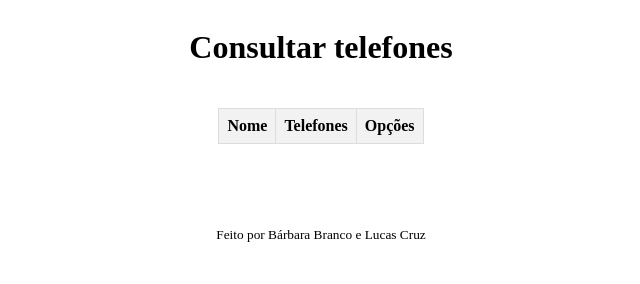
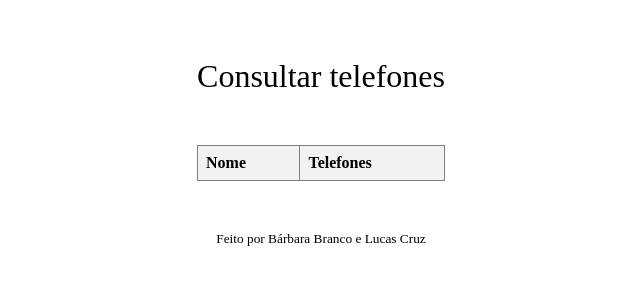
Before and after one commit to lunicarus/phonebook-app, a website: page read.html in a window 1280 px wide. Shown: the whole page, without its empty margins (319-959 px from the left). Drawn offline with Linux system fonts and the light colour scheme; no server answers.

Commit message:
style: add style to html

```diff
--- a/read.html
+++ b/read.html
@@ -6,9 +6,10 @@
     <link rel="stylesheet" href="styles.css">
     <title>Consultar telefones</title>
 </head>
+<div class="container">
 <body>
 <header>
-    <h1>Consultar telefones</h1>
+    <p class= "titulo">Consultar telefones</p>
 </header>
 <main>
     <table id="contactsTable">
@@ -16,7 +17,7 @@
         <tr>
             <th>Nome</th>
             <th>Telefones</th>
-            <th>Opções</th>
+            <th class="oculto">Opções</th>
         </tr>
         </thead>
         <tbody>
@@ -75,4 +76,5 @@
     });
 </script>
 </body>
+</div>
 </html>
--- a/styles.css
+++ b/styles.css
@@ -64,6 +64,10 @@ form{
     margin: 10px;
 }
 
+.oculto{
+    display: none;
+}
+
 .add{
     margin: 10px;
     border-radius: 50%;
@@ -88,7 +92,7 @@ table {
 }
 
 th, td {
-    border: 1px solid #ddd;
+    border: 1px solid gray;
     padding: 8px;
     text-align: left;
 }
```
Also changed, not shown: create.html (line endings or trailing spaces), index.html (indentation only).
